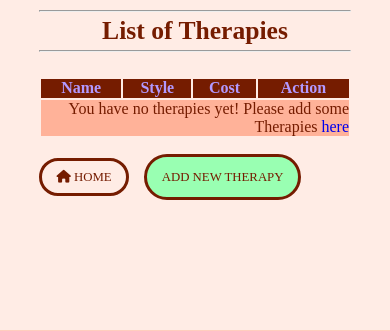
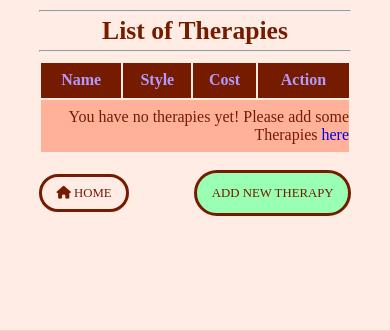
Before and after one commit to Liz-Conway/OT4All, a Django app: page /therapy/list/ in a window 390 px wide. Shown: the part 88-419 px from the top of the page. Run offline with Django 4.2, Linux system fonts and the light colour scheme; data that the repository does not hold is empty; some libraries are stand-ins or nearby versions; some web fonts are replaced.

Commit message:
STYLE: Layout the table of existing Therapies
This is also responsive

```diff
--- a/sass/layout/_grid.sass
+++ b/sass/layout/_grid.sass
@@ -12,8 +12,4 @@
 	h1
 		text-align: center
 
-.therapyListContainer
-	// background-color: #bada55
-
-
 /*===== END  Grid  =====*/
--- a/sass/main.sass
+++ b/sass/main.sass
@@ -23,6 +23,7 @@
 @import "pages/purchase-success"
 @import "pages/profile"
 @import "pages/add-therapy"
+@import "pages/therapy-list"
 
 @import "components/dropdown-menu"
 @import "components/button"
--- a/static/css/style.css
+++ b/static/css/style.css
@@ -2014,6 +2014,34 @@ p.therapyDetailsPrice {
 }
 
 /*===== END  Add Therapy Page  ===== */
+.therapyListing {
+  width: 100%;
+  display: -webkit-box;
+  display: -ms-flexbox;
+  display: flex;
+  -webkit-box-orient: vertical;
+  -webkit-box-direction: normal;
+      -ms-flex-direction: column;
+          flex-direction: column;
+  margin-left: auto;
+  margin-right: auto;
+}
+@media only screen and (min-width: 37.5em) {
+  .therapyListing {
+    width: 70%;
+  }
+}
+@media only screen and (min-width: 59.375em) {
+  .therapyListing {
+    width: 60%;
+  }
+}
+@media only screen and (min-width: 75em) {
+  .therapyListing {
+    width: 50%;
+  }
+}
+
 /*~~~~~~~  Dropdown Menu  ~~~~~~~ */
 li.navigationItem {
   min-width: -webkit-fit-content;
@@ -2354,16 +2382,24 @@ button[class$="crementSessions"]:disabled {
   margin-right: -0.5rem;
 }
 
+#therapyListButtons, #addTherapyButtons {
+  display: -webkit-box;
+  display: -ms-flexbox;
+  display: flex;
+  -webkit-box-orient: horizontal;
+  -webkit-box-direction: normal;
+      -ms-flex-direction: row;
+          flex-direction: row;
+  -webkit-box-pack: justify;
+      -ms-flex-pack: justify;
+          justify-content: space-between;
+  margin-top: 2rem;
+  -webkit-box-align: center;
+      -ms-flex-align: center;
+          align-items: center;
+}
 #therapyListButtons a, #therapyListButtons button, #addTherapyButtons a, #addTherapyButtons button {
   margin-right: 0;
-}
-@media only screen and (min-width: 23.4375em) {
-  #therapyListButtons a, #therapyListButtons button, #addTherapyButtons a, #addTherapyButtons button {
-    margin-right: 1.5rem;
-  }
-  #therapyListButtons a.btnPrimary, #therapyListButtons button.btnPrimary, #addTherapyButtons a.btnPrimary, #addTherapyButtons button.btnPrimary {
-    margin-right: 3rem;
-  }
 }
 
 /*===== END  Button  ===== */
@@ -2941,6 +2977,7 @@ select:invalid, select option[value=""] {
   border: 1px solid #878600;
 }
 
+/*~~~~~~~  Table  ~~~~~~~ */
 .ot4uTable tr:nth-child(odd) {
   background-color: #ffb299;
 }
@@ -2962,8 +2999,20 @@ select:invalid, select option[value=""] {
 
 #therapyListTable {
   font-size: 2rem;
-}
-
+  margin-left: auto;
+  margin-right: auto;
+  width: 100%;
+}
+#therapyListTable td, #therapyListTable th {
+  padding: 1rem 0;
+}
+@media only screen and (min-width: 37.5em) {
+  #therapyListTable td, #therapyListTable th {
+    padding: 1rem 1.5rem;
+  }
+}
+
+/*===== END  Table  ===== */
 /*~~~~~~~  Django AllAuth  ~~~~~~~ */
 ul.errorlist {
   color: #e84610;
--- a/therapy/templates/therapy/list-therapies.html
+++ b/therapy/templates/therapy/list-therapies.html
@@ -8,7 +8,7 @@
 		<hr>
 		<h1>List of Therapies</h1>
 		<hr>
-		<div class="therapyList">
+		<div class="therapyListing">
 			<div>
 				<!-- Table containing the list of therapies -->
 				<table id="therapyListTable" class="ot4uTable">
```
Also changed, not shown: sass/components/_button.sass (+5 -4 lines), sass/components/_table.sass (+12 -0 lines), sass/pages/_therapy-list.sass (added, +13 -0 lines), 1 other file.
